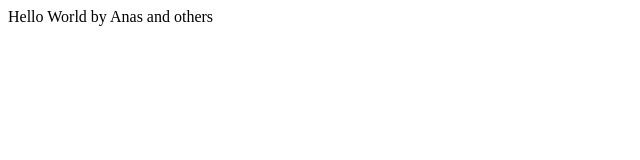
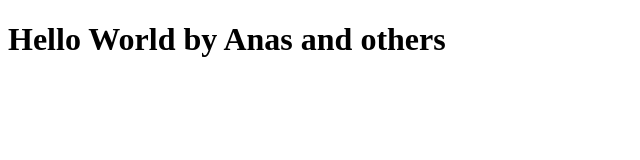
Before and after one commit to anassohail99/bootCamp2020, a plain HTML site: page index.html in a window 1280 px wide. Shown: the whole page, without its empty margins (0-640 px from the left). Drawn offline with Linux system fonts and the light colour scheme.

Commit message:
Update index.html

```diff
--- a/index.html
+++ b/index.html
@@ -6,6 +6,6 @@
     <title>Document</title>
   </head>
   <body>
-    Hello World by Anas and others
+    <h1>Hello World by Anas and others</h1>
   </body>
 </html>
```
